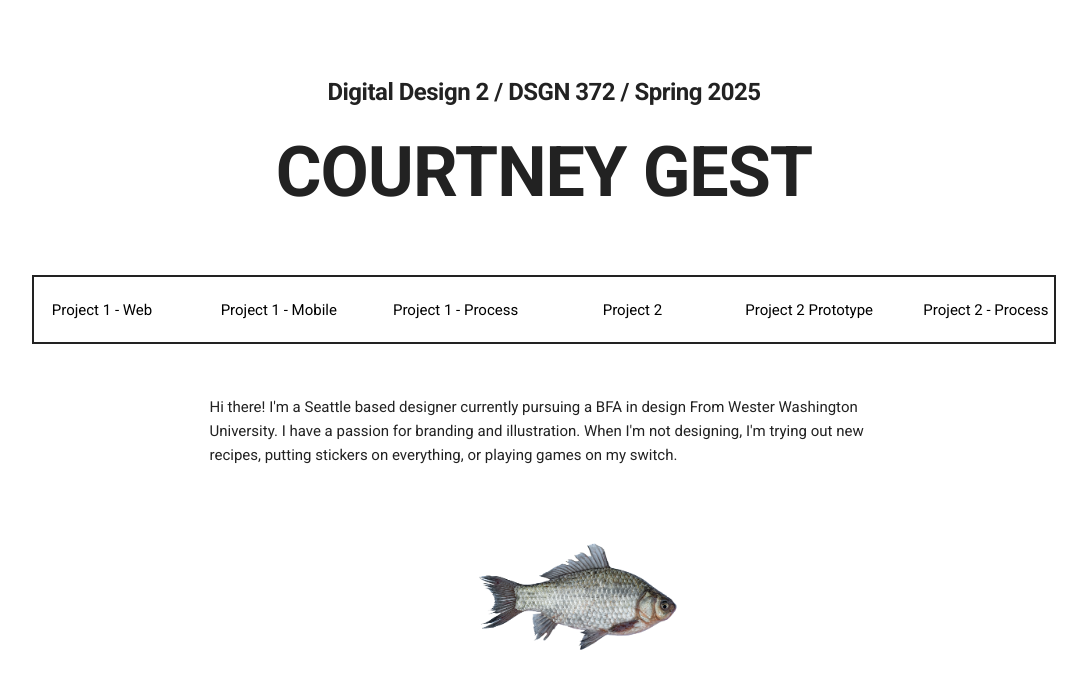
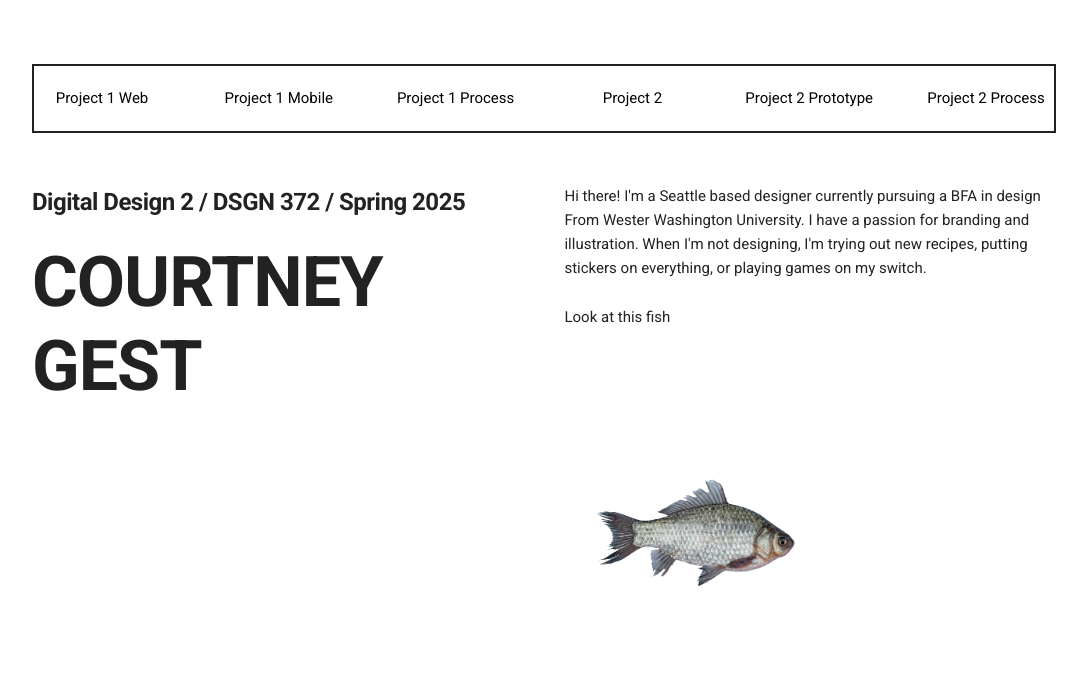
Before and after one commit to courtneygest/courtneygest.github.io, a plain HTML site: page index.html in a window 1280 px wide. Shown: the whole page, without its empty margins (96-1183 px from the left). Drawn offline with Linux system fonts and the light colour scheme.

Commit message:
rearranged index

```diff
--- a/css/skeleton_style.css
+++ b/css/skeleton_style.css
@@ -16,12 +16,10 @@ h1 {
     font-family: "Roboto", sans-serif;
     font-size: 7rem;
     font-weight: bold;
-    text-align: center;
 }
 
 h5 {
     font-weight: bolder;
-    text-align: center;
 }
 
 .nav {
@@ -44,9 +42,6 @@ a:hover {
     font-weight: bold;
 }
 
-
-
-
 img#Fish {
     position: relative;
     animation-name: swim;
@@ -63,5 +58,5 @@ img#Fish:hover {
 
 @keyframes swim {
     0% {left:100%; right:0%;}
-    100% {left: 0%; right: 60%}
+    100% {left: 0%; right: 30%}
 }
--- a/index.html
+++ b/index.html
@@ -19,31 +19,17 @@
 <body>
 <div class="container">
 
-    <header class="row">
-        <div class="twleve columns">
-
-            <h5>
-                Digital Design 2 / DSGN 372 / Spring 2025
-            </h5>
-
-            <h1>
-                COURTNEY GEST
-            </h1>
-
-        </div>
-    </header>
-
     <div class="row nav">
         <div class="two columns">
-            <a href="https://www.figma.com/proto/GdNPv51Jz2lqUUC02PL5sY/Camlann-Medieval-Village-Website-Redesign?node-id=92-594&p=f&t=xZbqx2nqIY1Kbcgn-1&scaling=scale-down&content-scaling=fixed&page-id=1%3A6">Project 1 - Web</a>
+            <a href="https://www.figma.com/proto/GdNPv51Jz2lqUUC02PL5sY/Camlann-Medieval-Village-Website-Redesign?node-id=92-594&p=f&t=xZbqx2nqIY1Kbcgn-1&scaling=scale-down&content-scaling=fixed&page-id=1%3A6">Project 1 Web</a>
         </div>
 
         <div class="two columns">
-            <a href="https://www.figma.com/proto/GdNPv51Jz2lqUUC02PL5sY/Camlann-Medieval-Village-Website-Redesign?node-id=68-16&t=Cd1aIOCRXdecwqa2-1">Project 1 - Mobile</a>
+            <a href="https://www.figma.com/proto/GdNPv51Jz2lqUUC02PL5sY/Camlann-Medieval-Village-Website-Redesign?node-id=68-16&t=Cd1aIOCRXdecwqa2-1">Project 1 Mobile</a>
         </div>
 
         <div class="two columns">
-             <a href="https://drive.google.com/file/d/1A7vOrkTkyZoHLgLj_My1ETLh9Anftx3P/view?usp=sharing">Project 1 - Process</a>
+             <a href="https://drive.google.com/file/d/1A7vOrkTkyZoHLgLj_My1ETLh9Anftx3P/view?usp=sharing">Project 1 Process</a>
         </div>
 
         <div class="two columns">
@@ -55,23 +41,35 @@
         </div>
 
         <div class="two columns">
-            <a href="#">Project 2 - Process</a>
+            <a href="#">Project 2 Process</a>
         </div>
-
     </div>
 
     <div class="row">
+        <div class="six columns">
 
-        <div class="eight columns offset-by-two">
+            <h5>
+                Digital Design 2 / DSGN 372 / Spring 2025
+            </h5>
+
+            <h1>
+                COURTNEY GEST
+            </h1>
+        </div>
+
+        <div class="six columns">
             <p>
                 Hi there! I'm a Seattle based designer currently pursuing a BFA in design From Wester Washington University. I have a passion for branding and illustration.
                 When I'm not designing, I'm trying out new recipes, putting stickers on everything, or playing games on my switch.
+            </p>
+            <p>
+                Look at this fish
             </p>
         </div>
     </div>
 
     <div class="row">
-        <div class="eight columns">
+        <div class="ten columns">
             <img id="Fish" src="images/Fish.png" alt="Photo of a Fish">
         </div>
     </div>
```
